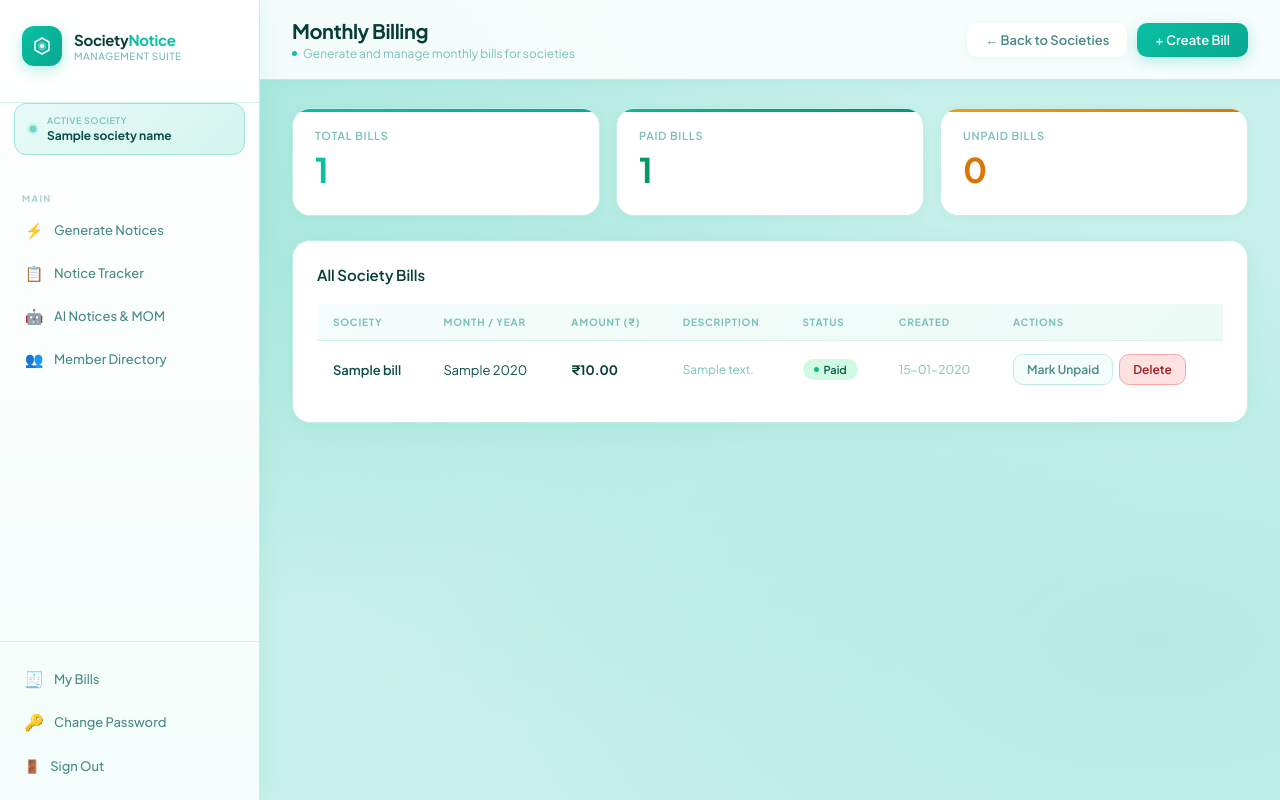
After one commit to bhushangalande75-star/shreeji-notices, a Flask app: template templates/admin_billing.html in a window 1280 px wide. The commit adds this page. Run offline with Flask 3, Linux system fonts and the light colour scheme; the template is opened without the code that fills it: most values are stand-ins (such as "Sample title", 1, 10 or a date in 2020).

Commit message:
Enhanced tracker, unique stats, passwords, billing

```diff
--- a/app.py
+++ b/app.py
@@ -14,7 +14,11 @@ from database import (save_batch, get_batches, get_batch_notices, update_payment
                       get_eligible_for_2nd, get_paid_members, delete_batch,
                       get_society_by_username, get_all_societies, create_society,
                       delete_society, get_society_stats,
-                      upsert_members, get_members, get_member_by_flat, delete_all_members)
+                      upsert_members, get_members, get_member_by_flat, delete_all_members,
+                      change_society_password, reset_society_password,
+                      get_stats_by_notice_type, get_unique_member_stats,
+                      get_batches_by_type, create_monthly_bill, get_bills_for_society,
+                      get_all_bills, update_bill_status, delete_bill)
 import openpyxl
 from openpyxl.styles import Font, PatternFill, Alignment
 
@@ -177,16 +181,20 @@ def admin_delete_society(society_id):
 @app.route("/")
 @login_required
 def index():
-    stats = get_society_stats(session["society_id"])
-    return render_template("index.html", society_name=session["society_name"], stats=stats)
+    sid = session.get("society_id")
+    stats = get_unique_member_stats(sid) if sid else {}
+    bills = get_bills_for_society(sid) if sid else []
+    return render_template("index.html", society_name=session["society_name"], stats=stats, bills=bills)
 
 @app.route("/tracker")
 @login_required
 def tracker():
-    society_id = session.get("society_id")
-    batches = get_batches(society_id) if society_id else []
-    stats   = get_society_stats(society_id) if society_id else {}
-    return render_template("tracker.html", batches=batches, society_name=session["society_name"], stats=stats)
+    society_id  = session.get("society_id")
+    notice_type = request.args.get("notice_type", "")
+    batches     = get_batches_by_type(society_id, notice_type or None) if society_id else []
+    stats       = get_stats_by_notice_type(society_id, notice_type or None) if society_id else {}
+    return render_template("tracker.html", batches=batches, society_name=session["society_name"],
+                           stats=stats, selected_type=notice_type)
 
 @app.route("/tracker/batch/<int:batch_id>")
 @login_required
@@ -1184,6 +1192,107 @@ def whatsapp_send():
     return jsonify({"success": False, "error": msg}), 500
 
 
+# ── Password Management ────────────────────────────────────────
+@app.route("/change-password", methods=["GET","POST"])
+@login_required
+def change_password():
+    error = ""; success = ""
+    if request.method == "POST":
+        current  = request.form.get("current_password","").strip()
+        new_pw   = request.form.get("new_password","").strip()
+        confirm  = request.form.get("confirm_password","").strip()
+        if new_pw != confirm:
+            error = "New passwords do not match."
+        elif len(new_pw) < 6:
+            error = "Password must be at least 6 characters."
+        else:
+            sid = session.get("society_id")
+            if sid:
+                from database import get_society_by_username
+                soc = get_society_by_username(session.get("society_username",""))
+                # Re-fetch society to verify current password
+                from database import get_db
+                conn = get_db(); cur = conn.cursor()
+                cur.execute("SELECT password FROM societies WHERE id=%s", (sid,))
+                row = cur.fetchone(); cur.close(); conn.close()
+                if not row or row["password"] != current:
+                    error = "Current password is incorrect."
+                else:
+                    change_society_password(sid, new_pw)
+                    success = "Password changed successfully!"
+            else:
+                error = "Admin password must be changed via Render environment variables."
+    return render_template("change_password.html", society_name=session.get("society_name",""),
+                           error=error, success=success)
+
+@app.route("/admin/change-password", methods=["GET","POST"])
+@admin_required
+def admin_change_password():
+    error = ""; success = ""
+    if request.method == "POST":
+        current  = request.form.get("current_password","").strip()
+        new_pw   = request.form.get("new_password","").strip()
+        confirm  = request.form.get("confirm_password","").strip()
+        if current != ADMIN_PASSWORD:
+            error = "Current admin password is incorrect."
+        elif new_pw != confirm:
+            error = "New passwords do not match."
+        elif len(new_pw) < 6:
+            error = "Password must be at least 6 characters."
+        else:
+            success = "To permanently change admin password, update ADMIN_PASSWORD in Render environment variables."
+    return render_template("change_password.html", society_name="Admin",
+                           error=error, success=success, is_admin=True)
+
+@app.route("/admin/reset-password/<int:society_id>", methods=["POST"])
+@admin_required
+def admin_reset_password(society_id):
+    import random, string
+    new_pw = "".join(random.choices(string.digits, k=6))
+    reset_society_password(society_id, new_pw)
+    return jsonify({"success": True, "new_password": new_pw})
+
+# ── Monthly Billing ────────────────────────────────────────────
+@app.route("/admin/billing")
+@admin_required
+def admin_billing():
+    from database import get_all_bills
+    societies = get_all_societies()
+    bills     = get_all_bills()
+    return render_template("admin_billing.html", societies=societies, bills=bills,
+                           society_name="Admin")
+
+@app.route("/admin/billing/create", methods=["POST"])
+@admin_required
+def admin_create_bill():
+    sid     = int(request.form.get("society_id"))
+    month   = request.form.get("bill_month")
+    year    = request.form.get("bill_year")
+    amount  = float(request.form.get("amount", 0))
+    desc    = request.form.get("description","")
+    create_monthly_bill(sid, month, year, amount, desc)
+    return redirect(url_for("admin_billing"))
+
+@app.route("/admin/billing/status/<int:bill_id>", methods=["POST"])
+@admin_required
+def admin_update_bill_status(bill_id):
+    status = request.json.get("status","Unpaid")
+    update_bill_status(bill_id, status)
+    return jsonify({"success": True})
+
+@app.route("/admin/billing/delete/<int:bill_id>", methods=["POST"])
+@admin_required
+def admin_delete_bill(bill_id):
+    delete_bill(bill_id)
+    return jsonify({"success": True})
+
+@app.route("/my-bills")
+@society_required
+def my_bills():
+    bills = get_bills_for_society(session["society_id"])
+    return render_template("my_bills.html", bills=bills, society_name=session["society_name"])
+
+
 if __name__ == "__main__":
     lo = get_libreoffice_path()
     print("="*55)
--- /dev/null
+++ b/templates/admin_billing.html
@@ -0,0 +1,130 @@
+{% extends "base.html" %}
+{% block title %}Billing — SocietyNotice Pro{% endblock %}
+{% block page_title %}Monthly Billing{% endblock %}
+{% block page_sub %}Generate and manage monthly bills for societies{% endblock %}
+{% block topbar_right %}
+  <a class="btn btn-outline" href="/admin">← Back to Societies</a>
+  <button class="btn btn-primary" onclick="document.getElementById('createBillModal').classList.add('show')">+ Create Bill</button>
+{% endblock %}
+
+{% block content %}
+
+<!-- Stats -->
+<div class="stats-grid" style="grid-template-columns:repeat(3,1fr);margin-bottom:24px;">
+  <div class="stat-card teal">
+    <div class="stat-label">Total Bills</div>
+    <div class="stat-num" style="color:var(--teal);">{{ bills|length }}</div>
+  </div>
+  <div class="stat-card green">
+    <div class="stat-label">Paid Bills</div>
+    <div class="stat-num" style="color:#059669;">{{ bills|selectattr('status','equalto','Paid')|list|length }}</div>
+  </div>
+  <div class="stat-card amber">
+    <div class="stat-label">Unpaid Bills</div>
+    <div class="stat-num" style="color:#D97706;">{{ bills|selectattr('status','equalto','Unpaid')|list|length }}</div>
+  </div>
+</div>
+
+<!-- Bills Table -->
+<div class="card">
+  <div style="font-size:15px;font-weight:600;margin-bottom:20px;">All Society Bills</div>
+  {% if bills %}
+  <div class="table-wrap">
+    <table>
+      <thead>
+        <tr><th>Society</th><th>Month / Year</th><th>Amount (₹)</th><th>Description</th><th>Status</th><th>Created</th><th>Actions</th></tr>
+      </thead>
+      <tbody>
+        {% for b in bills %}
+        <tr>
+          <td style="font-weight:600;">{{ b.society_name }}</td>
+          <td>{{ b.bill_month }} {{ b.bill_year }}</td>
+          <td style="font-weight:700;color:var(--ink);">₹{{ "{:,.2f}".format(b.amount|float) }}</td>
+          <td style="color:var(--muted);font-size:12px;">{{ b.description or '—' }}</td>
+          <td>
+            <span class="badge {{ 'badge-green' if b.status == 'Paid' else 'badge-amber' }}">
+              <span class="badge-dot"></span>{{ b.status }}
+            </span>
+          </td>
+          <td style="color:var(--muted);font-size:12px;">{{ b.created_at.strftime('%d-%m-%Y') if b.created_at else '—' }}</td>
+          <td style="display:flex;gap:6px;">
+            {% if b.status == 'Unpaid' %}
+            <button class="btn btn-success btn-sm" onclick="updateStatus({{ b.id }}, 'Paid')">Mark Paid</button>
+            {% else %}
+            <button class="btn btn-secondary btn-sm" onclick="updateStatus({{ b.id }}, 'Unpaid')">Mark Unpaid</button>
+            {% endif %}
+            <button class="btn btn-danger btn-sm" onclick="deleteBill({{ b.id }})">Delete</button>
+          </td>
+        </tr>
+        {% endfor %}
+      </tbody>
+    </table>
+  </div>
+  {% else %}
+  <div style="text-align:center;padding:40px;color:var(--muted);">No bills created yet. Click "+ Create Bill" to get started.</div>
+  {% endif %}
+</div>
+
+<!-- Create Bill Modal -->
+<div class="modal-overlay" id="createBillModal">
+  <div class="modal" style="width:500px;">
+    <h3>🧾 Create Monthly Bill</h3>
+    <p>Generate a general maintenance bill for a society</p>
+    <form method="POST" action="/admin/billing/create">
+      <div class="form-grid">
+        <div class="form-group full">
+          <label class="form-label">Society</label>
+          <select class="form-input form-select" name="society_id" required>
+            <option value="">Select society...</option>
+            {% for s in societies %}
+            <option value="{{ s.id }}">{{ s.name }}</option>
+            {% endfor %}
+          </select>
+        </div>
+        <div class="form-group">
+          <label class="form-label">Month</label>
+          <select class="form-input form-select" name="bill_month" required>
+            {% for m in ['January','February','March','April','May','June','July','August','September','October','November','December'] %}
+            <option value="{{ m }}">{{ m }}</option>
+            {% endfor %}
+          </select>
+        </div>
+        <div class="form-group">
+          <label class="form-label">Year</label>
+          <input class="form-input" type="text" name="bill_year" value="2026" required placeholder="e.g. 2026"/>
+        </div>
+        <div class="form-group full">
+          <label class="form-label">Amount (₹)</label>
+          <input class="form-input" type="number" name="amount" required placeholder="e.g. 5000" step="0.01"/>
+        </div>
+        <div class="form-group full">
+          <label class="form-label">Description <span style="font-weight:400;color:var(--muted);text-transform:none;">(optional)</span></label>
+          <input class="form-input" type="text" name="description" placeholder="e.g. Monthly platform subscription charge"/>
+        </div>
+      </div>
+      <div class="modal-btns">
+        <button type="button" class="btn btn-secondary" onclick="document.getElementById('createBillModal').classList.remove('show')">Cancel</button>
+        <button type="submit" class="btn btn-primary">Create Bill</button>
+      </div>
+    </form>
+  </div>
+</div>
+
+<script>
+  async function updateStatus(id, status) {
+    await fetch(`/admin/billing/status/${id}`, {
+      method: 'POST', headers: {'Content-Type':'application/json'},
+      body: JSON.stringify({status})
+    });
+    location.reload();
+  }
+  async function deleteBill(id) {
+    if (!confirm('Delete this bill permanently?')) return;
+    await fetch(`/admin/billing/delete/${id}`, { method: 'POST' });
+    location.reload();
+  }
+  document.querySelectorAll('.modal-overlay').forEach(m => {
+    m.addEventListener('click', e => { if (e.target === m) m.classList.remove('show'); });
+  });
+</script>
+{% endblock %}
--- a/templates/base.html
+++ b/templates/base.html
@@ -371,6 +371,14 @@
   </div>
 
   <div class="sidebar-footer">
+    {% if not session.get('is_admin') %}
+    <a class="nav-item" href="/my-bills" style="margin-bottom:2px;">
+      <span style="font-size:16px;width:20px;text-align:center;">🧾</span> My Bills
+    </a>
+    {% endif %}
+    <a class="nav-item" href="{{ '/admin/change-password' if session.get('is_admin') else '/change-password' }}" style="margin-bottom:6px;">
+      <span style="font-size:16px;width:20px;text-align:center;">🔑</span> Change Password
+    </a>
     <a class="logout-btn" href="/logout">
       <span>🚪</span> <span>Sign Out</span>
     </a>
```
Also changed, not shown: database.py (+171 -0 lines), requirements.txt (+8 -8 lines), templates/admin.html (+24 -0 lines), templates/change_password.html (added, +64 -0 lines), templates/index.html (+40 -36 lines), templates/my_bills.html (added, +40 -0 lines), templates/tracker.html (+25 -2 lines).
